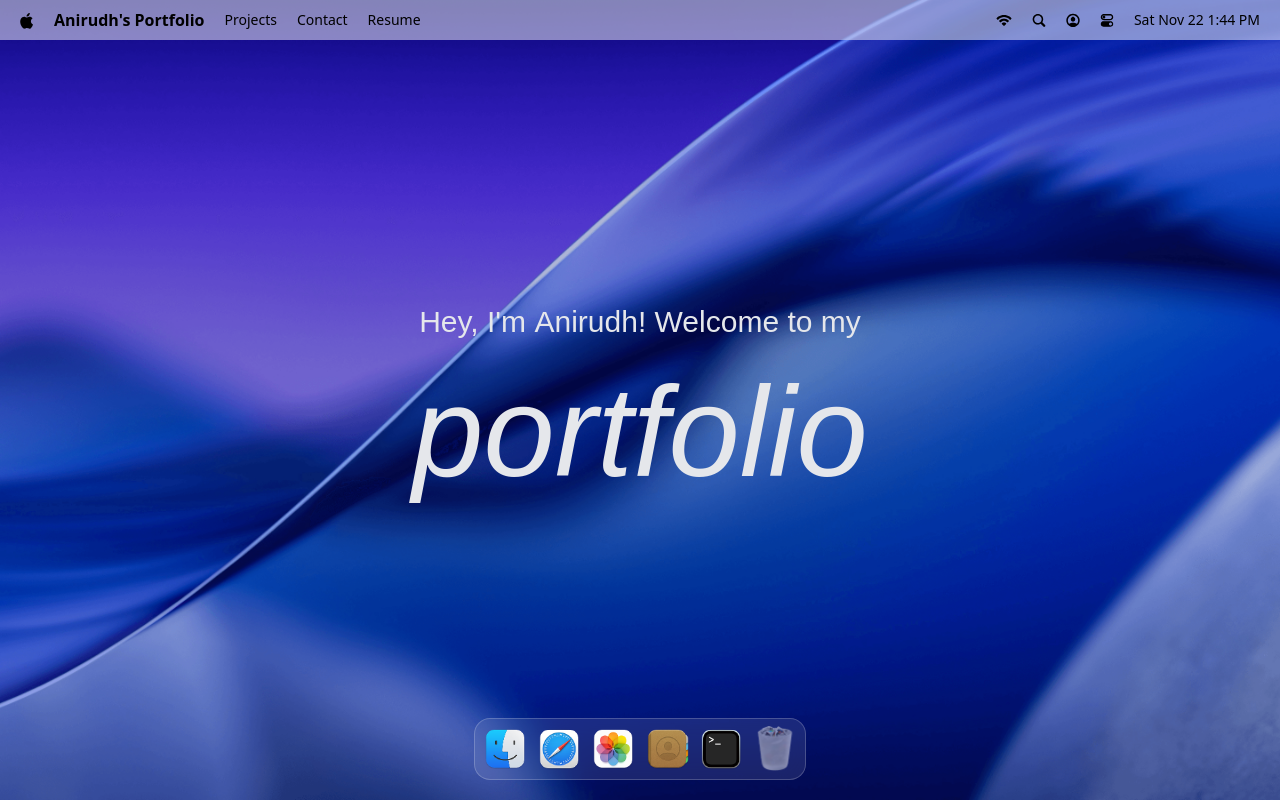
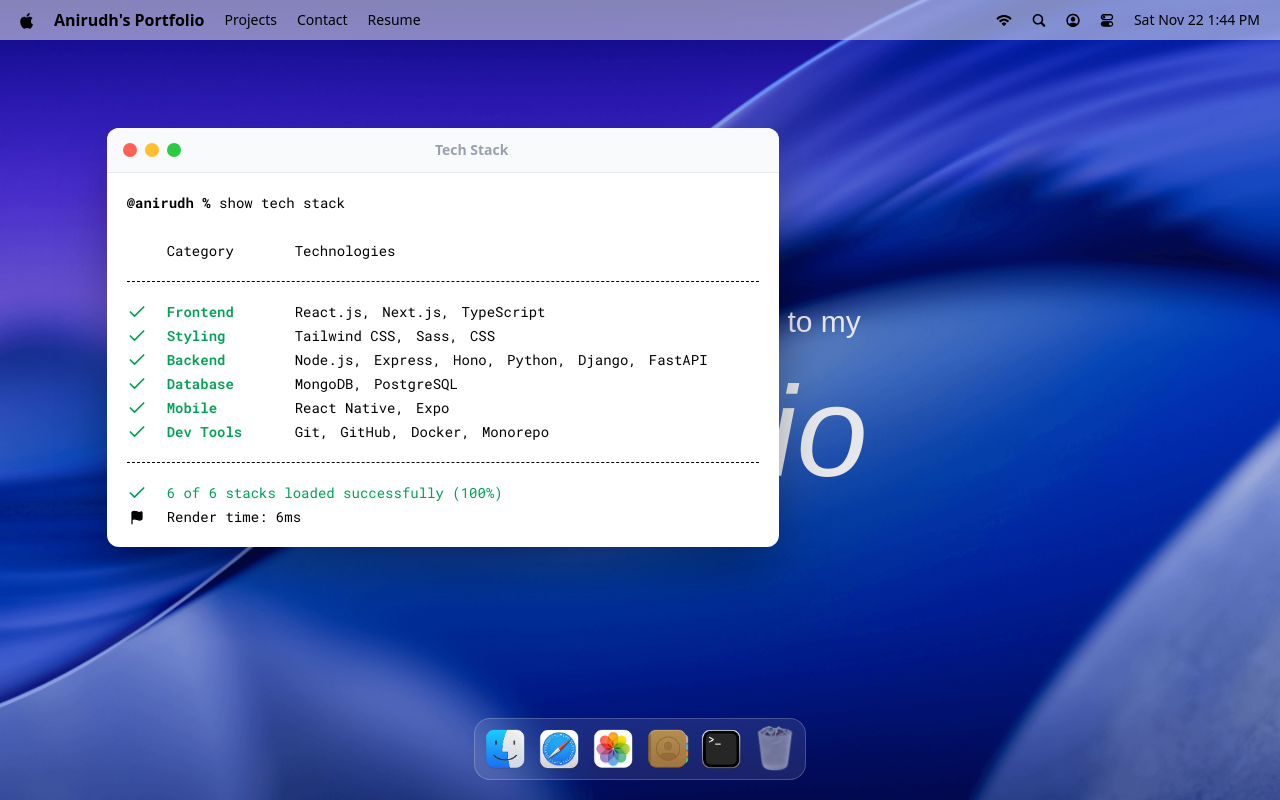
Before and after one commit to Anirudh808/anirudh-portfolio, a React (Vite) app: page / in a window 1280 px wide. Both pictures are taken after a click on the button 721 px from the left and 749 px from the top of the page. Built offline with nearby package versions, Linux system fonts and the light colour scheme; a web font is replaced by a local one.

Commit message:
implement window controls hoc

```diff
--- a/src/App.jsx
+++ b/src/App.jsx
@@ -1,4 +1,10 @@
 import { Navbar, Welcome, Dock } from "#components";
+import { Terminal } from "#windows";
+import gsap from "gsap";
+
+import { Draggable } from "gsap/Draggable";
+
+gsap.registerPlugin(Draggable);
 
 const App = () => {
   return (
@@ -6,6 +12,8 @@
       <Navbar />
       <Welcome />
       <Dock />
+
+      <Terminal />
     </main>
   );
 };
--- /dev/null
+++ b/src/components/WindowControls.jsx
@@ -0,0 +1,15 @@
+import useWindowStore from "#store/window";
+import React from "react";
+
+const WindowControls = ({ target }) => {
+  const { closeWindow } = useWindowStore();
+  return (
+    <div id="window-controls">
+      <div className="close" onClick={() => closeWindow(target)} />
+      <div className="minimize" />
+      <div className="maximize" />
+    </div>
+  );
+};
+
+export default WindowControls;
--- a/src/components/index.js
+++ b/src/components/index.js
@@ -1,5 +1,6 @@
 import Navbar from "./Navbar";
 import Welcome from "./Welcome";
 import Dock from "./Dock";
+import WindowControls from "./WindowControls";
 
-export { Navbar, Welcome, Dock };
+export { Navbar, Welcome, Dock, WindowControls };
--- a/src/constants/index.js
+++ b/src/constants/index.js
@@ -105,24 +105,24 @@
     items: ["React.js", "Next.js", "TypeScript"],
   },
   {
-    category: "Mobile",
-    items: ["React Native", "Expo"],
-  },
-  {
     category: "Styling",
     items: ["Tailwind CSS", "Sass", "CSS"],
   },
   {
     category: "Backend",
-    items: ["Node.js", "Express", "NestJS", "Hono"],
+    items: ["Node.js", "Express", "Hono", "Python", "Django", "FastAPI"],
   },
   {
     category: "Database",
     items: ["MongoDB", "PostgreSQL"],
   },
   {
+    category: "Mobile",
+    items: ["React Native", "Expo"],
+  },
+  {
     category: "Dev Tools",
-    items: ["Git", "GitHub", "Docker"],
+    items: ["Git", "GitHub", "Docker", "Monorepo"],
   },
 ];
 
--- /dev/null
+++ b/src/hoc/WindowWrapper.jsx
@@ -0,0 +1,54 @@
+import useWindowStore from "#store/window";
+import { useGSAP } from "@gsap/react";
+import gsap from "gsap";
+import { Draggable } from "gsap/Draggable";
+import { useLayoutEffect, useRef } from "react";
+
+const WindowWrapper = (Component, windowKey) => {
+  const Wrapped = (props) => {
+    const { focusWindow, windows } = useWindowStore();
+    const { isOpen, zIndex } = windows[windowKey];
+
+    const ref = useRef(null);
+
+    useGSAP(() => {
+      const el = ref.current;
+      if (!el || !isOpen) return;
+      el.style.display = "block";
+
+      gsap.fromTo(
+        el,
+        { scale: 0.8, opacity: 0, y: 40 },
+        { scale: 1, opacity: 1, y: 0, duration: 0.4, ease: "power3.out" }
+      );
+    }, [isOpen]);
+
+    useGSAP(() => {
+      const el = ref.current;
+
+      if (!el) return;
+
+      Draggable.create(el, { onPress: () => focusWindow(windowKey) });
+    }, []);
+
+    useLayoutEffect(() => {
+      const el = ref.current;
+      if (!el) return;
+      el.style.display = isOpen ? "block" : "none";
+    }, [isOpen]);
+
+    return (
+      <section id={windowKey} ref={ref} style={{ zIndex }} className="absolute">
+        <Component {...props} />
+      </section>
+    );
+  };
+
+  Wrapped.displayName = `WindowWrapper(${
+    Component.displayName || Component.name || "Component"
+  })`;
+
+  return Wrapped;
+};
+
+export default WindowWrapper;
--- a/src/index.css
+++ b/src/index.css
@@ -163,7 +163,7 @@
   }
 
   #terminal {
-    @apply w-xl absolute top-32 left-1/12 bg-white shadow-2xl drop-shadow-2xl rounded-xl overflow-hidden;
+    @apply w-2xl absolute top-32 left-1/12 bg-white shadow-2xl drop-shadow-2xl rounded-xl overflow-hidden;
 
     h2 {
       @apply font-bold text-sm text-center w-full;
--- /dev/null
+++ b/src/windows/Terminal.jsx
@@ -0,0 +1,58 @@
+import { WindowControls } from "#components";
+import { techStack } from "#constants";
+import WindowWrapper from "#hoc/WindowWrapper";
+import { CheckIcon, Flag } from "lucide-react";
+
+const Terminal = () => {
+  return (
+    <>
+      <div id="window-header">
+        <WindowControls target="terminal" />
+        <h2>Tech Stack</h2>
+      </div>
+
+      <div className="techstack">
+        <p>
+          <span className="font-bold">@anirudh % </span>
+          show tech stack
+        </p>
+
+        <div className="label">
+          <p className="w-32">Category</p>
+          <p>Technologies</p>
+        </div>
+
+        <ul className="content">
+          {techStack.map(({ category, items }) => (
+            <li key={category} className="flex items-center">
+              <CheckIcon className="check" size={20} />
+              <h3>{category}</h3>
+              <ul>
+                {items.map((item, i) => (
+                  <li key={i}>
+                    {item}
+                    {i < items.length - 1 ? "," : ""}
+                  </li>
+                ))}
+              </ul>
+            </li>
+          ))}
+        </ul>
+
+        <div className="footnote">
+          <p>
+            <CheckIcon size={20} /> 6 of 6 stacks loaded successfully (100%)
+          </p>
+          <p className="text-black">
+            <Flag size={15} fill="black" />
+            Render time: 6ms
+          </p>
+        </div>
+      </div>
+    </>
+  );
+};
+
+const TerminalWindow = WindowWrapper(Terminal, "terminal");
+
+export default TerminalWindow;
--- /dev/null
+++ b/src/windows/index.js
@@ -0,0 +1,3 @@
+import Terminal from "./Terminal";
+
+export { Terminal };
```
